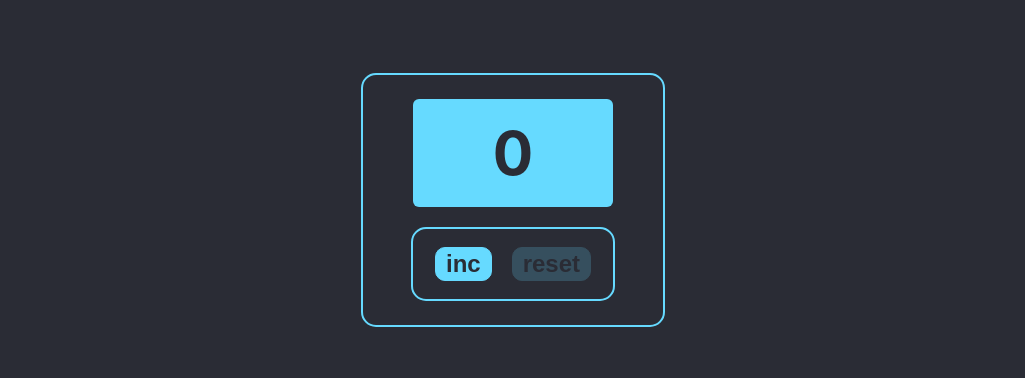
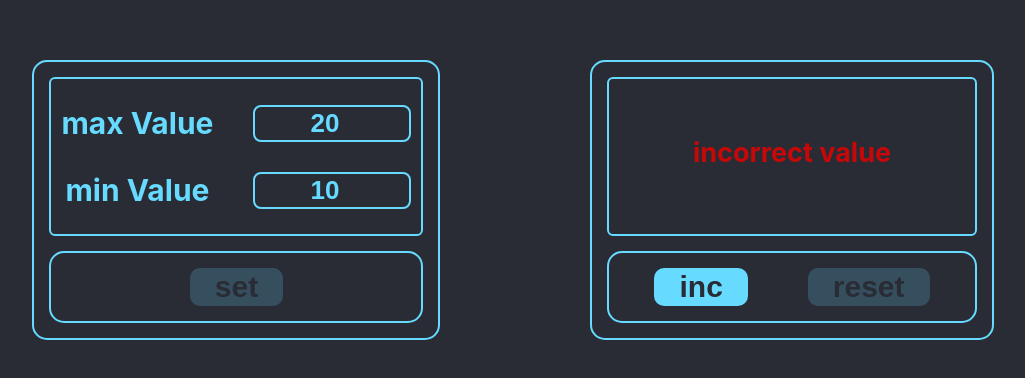
Before and after one commit to MikeWelltoday/counter, a React (Create React App) app: page / in a window 1280 px wide. Shown: the part 200-578 px from the top of the page, without its empty margins (127-1152 px from the left). Built offline with nearby package versions, Linux system fonts and the light colour scheme; the HTML template or start-up script is replaced by a standard one.

Commit message:
=> saved

```diff
--- a/src/App.scss
+++ b/src/App.scss
@@ -4,10 +4,43 @@
   width: 100%;
 
   display: flex;
-  flex-direction: column;
-  column-gap: 50px;
+  flex-flow: row nowrap;
+  column-gap: 150px;
   align-items: center;
   justify-content: center;
+}
 
-  font-size: 30px;
+.body {
+  padding: 15px;
+  border: 2px solid #66daff;
+  border-radius: 15px;
+
+  display: grid;
+  grid-template-rows: repeat(3, 1fr);
+  row-gap: 15px;
+
+  &__display {
+    grid-row: 1/3;
+
+    border: 2px solid #66daff;
+    text-align: center;
+    border-radius: 6px;
+    font-weight: 700;
+
+    color: #66daff;
+  }
+
+  &__buttonsContainer {
+    grid-row: 3/4;
+
+    padding: 15px 45px;
+
+    display: flex;
+    flex-flow: row nowrap;
+    align-items: center;
+    justify-content: center;
+    column-gap: 60px;
+    border: 2px solid #66daff;
+    border-radius: 15px;
+  }
 }
--- a/src/App.tsx
+++ b/src/App.tsx
@@ -1,35 +1,102 @@
-import React, {useState} from 'react'
+import React, {useEffect, useState} from 'react'
 import './App.scss'
 import {Counter} from './components/counter/Counter'
+import {InputPanel} from './components/inputPanel/InputPanel'
 
 //======================================================================================================
 
-export type numType = 0 | 1 | 2 | 3 | 4 | 5
+export type ErroeType = 'both' | 'bottom' | 'ok'
 
 //======================================================================================================
 
 function App() {
 
-    const maxNum: numType = 5
-    const minNum: numType = 0
-    const [num, setNum] = useState<numType>(minNum)
+    const [initialMaxNum, initialMinNum] = [20, 10]
+
+    const [maxNum, setMaxNum] = useState(initialMaxNum)
+    const [minNum, setMinNum] = useState(initialMinNum)
+    const [num, setNum] = useState(minNum)
+    const [inputMode, setInputMode] = useState(false)
+    const [error, setError] = useState<ErroeType>('ok')
+
+    function setInLocalStorage(name: string, item: number) {
+        localStorage.setItem(`${name}`, JSON.stringify(item))
+    }
+
+    function getFromLocalStorage(name: string) {
+        let valueAsString = localStorage.getItem(name)
+        if (valueAsString) {
+            return JSON.parse(valueAsString)
+        }
+    }
+
+    useEffect(() => {
+        setMaxNum(getFromLocalStorage('maxNum') || initialMaxNum)
+        setMinNum(getFromLocalStorage('minNum') || initialMinNum)
+        setNum(getFromLocalStorage('num') || initialMinNum)
+    }, [])
+
+    useEffect(() => {
+        setInLocalStorage('maxNum', maxNum)
+    }, [maxNum])
+
+    useEffect(() => {
+        setInLocalStorage('minNum', minNum)
+    }, [minNum])
+
+    useEffect(() => {
+        setInLocalStorage('num', num)
+    }, [num])
+
+    useEffect(() => {
+        if (!(minNum < 0)) setError('bottom')
+        if (!(maxNum - minNum <= 0)) setError('both')
+        if (maxNum - minNum >= 0 && minNum >= 0) setError('ok')
+    }, [maxNum, minNum])
+
+    function maxNumChange(num: number) {
+        setMaxNum(num)
+    }
+
+    function minNumChange(num: number) {
+        setMinNum(num)
+    }
 
     function increment() {
-        if (num < maxNum) setNum((num + 1) as numType)
+        if (num < maxNum) setNum(num + 1)
     }
 
     function reset() {
         setNum(minNum)
     }
 
+    function inputModeChange(mode: boolean) {
+        setInputMode(mode)
+    }
+
     return (
         <div className={'App'}>
+
+            <InputPanel
+                maxNum={maxNum}
+                minNum={minNum}
+                inputMode={inputMode}
+                error={error}
+                maxNumChange={maxNumChange}
+                minNumChange={minNumChange}
+                inputModeChange={inputModeChange}
+                reset={reset}
+            />
             <Counter
                 maxNum={maxNum}
                 minNum={minNum}
-                value={num}
+                num={num}
+                inputMode={inputMode}
+                error={error}
                 increment={increment}
-                reset={reset}/>
+                reset={reset}
+            />
+
         </div>
     )
 }
--- a/src/components/button/Button.module.scss
+++ b/src/components/button/Button.module.scss
@@ -1,11 +1,10 @@
 .button {
-  font-size: 24px;
+  font-size: 30px;
   font-weight: 700;
   background-color: #66daff;
-  outline: none;
-  border: 1px solid #66daff;
+  border: none;
   border-radius: 10px;
-  padding: 2px 10px;
+  padding: 2px 25px;
   cursor: pointer;
 
   color: #2a2c35;
--- a/src/components/counter/Counter.module.scss
+++ b/src/components/counter/Counter.module.scss
@@ -1,26 +1,19 @@
 .counter {
-  width: 300px;
-  height: 250px;
-  border: 2px solid #66daff;
-  border-radius: 15px;
-  display: flex;
-  flex-flow: column nowrap;
-  align-items: center;
-  justify-content: center;
-  row-gap: 20px;
 }
 
 .display {
-  width: 200px;
-  background-color: #66daff;
-  text-align: center;
+  line-height: 2.4;
   font-size: 60px;
-  border-radius: 6px;
-  font-weight: 700;
 
-  color: #2a2c35;
+  p {
+    font-size: 27px;
+    line-height: 1.2;
+  }
 
-  line-height: 1.8;
+  p.error {
+    line-height: 3.5;
+    color: #c70808;
+  }
 
   &.active {
     color: #c70808;
@@ -28,14 +21,5 @@
 }
 
 .buttonsContainer {
-  width: 200px;
-  height: 70px;
 
-  display: flex;
-  flex-flow: row nowrap;
-  align-items: center;
-  justify-content: center;
-  column-gap: 20px;
-  border: 2px solid #66daff;
-  border-radius: 15px;
 }
--- a/src/components/counter/Counter.tsx
+++ b/src/components/counter/Counter.tsx
@@ -1,27 +1,36 @@
 import React, {FC} from 'react'
 import S from './Counter.module.scss'
 import {Button} from '../button/Button'
-import {numType} from '../../App'
+import {ErroeType} from '../../App'
 
 //======================================================================================================
 
 type CounterPropsType = {
-    value: numType
-    maxNum: numType
-    minNum: numType
+    maxNum: number
+    minNum: number
+    num: number
+    inputMode: boolean
+    error: ErroeType
+    increment: () => void
     reset: () => void
-    increment: () => void
 }
 
 //======================================================================================================
 
 export const Counter: FC<CounterPropsType> = (props) => {
     return (
-        <div className={S.counter}>
-            <div className={`${S.display} ${props.value === props.maxNum && S.active}`}>{props.value}</div>
-            <div className={S.buttonsContainer}>
-                <Button click={props.increment} disabled={props.value === props.maxNum}>inc</Button>
-                <Button click={props.reset} disabled={props.value === props.minNum}>reset</Button>
+        <div className={`body ${S.counter}`}>
+            <div className={`body__display ${S.display} ${props.num === props.maxNum && S.active}`}>
+                {props.error ? <p className={props.error && S.error}>incorrect value</p>
+                    : props.inputMode ? <><p>enter values and press</p> <p>[set] [Enter] [Escape]</p></> : props.num}
+            </div>
+            <div className={`body__buttonsContainer ${S.buttonsContainer}`}>
+                <Button click={props.increment}
+                        disabled={props.num === props.maxNum || props.error === 'both' || props.error === 'bottom'}
+                >inc</Button>
+                <Button click={props.reset}
+                        disabled={props.num === props.minNum || props.error === 'both' || props.error === 'bottom'}
+                >reset</Button>
             </div>
         </div>
     )
--- /dev/null
+++ b/src/components/inputPanel/InputPanel.module.scss
@@ -0,0 +1,50 @@
+.inputPanel {
+
+
+}
+
+.display {
+  display: flex;
+  flex-flow: column nowrap;
+  row-gap: 30px;
+  justify-content: center;
+}
+
+.inputBox {
+  padding: 0 10px;
+
+  font-size: 30px;
+
+  display: flex;
+  column-gap: 40px;
+
+  label {
+    flex-grow: 1;
+  }
+
+  input {
+    background-color: #2a2c35;
+    max-width: 150px;
+    color: #66daff;
+    font-size: 26px;
+    text-align: center;
+    border: 2px solid #66daff;
+    font-weight: 700;
+    border-radius: 8px;
+
+    &.error {
+      background-color: #b90b0b;
+    }
+  }
+
+  input:focus, input:active {
+    border: 2px solid #a018d0;
+    outline: none;
+
+  }
+
+}
+
+.buttonsContainer {
+
+}
--- /dev/null
+++ b/src/components/inputPanel/InputPanel.tsx
@@ -0,0 +1,87 @@
+import React, {ChangeEvent, FC, KeyboardEvent} from 'react'
+import S from './InputPanel.module.scss'
+import {Button} from '../button/Button'
+import {ErroeType} from '../../App'
+
+//======================================================================================================
+
+type InputPanelPropsType = {
+    maxNum: number
+    minNum: number
+    inputMode: boolean
+    error: ErroeType
+    maxNumChange: (num: number) => void
+    minNumChange: (num: number) => void
+    inputModeChange: (mode: boolean) => void
+    reset: () => void
+}
+
+//======================================================================================================
+
+export const InputPanel: FC<InputPanelPropsType> = (props) => {
+
+    function maxNumChangeOnChange(event: ChangeEvent<HTMLInputElement>) {
+        props.maxNumChange(parseInt(event.currentTarget.value, 10))
+    }
+
+    function minNumChangeOnChange(event: ChangeEvent<HTMLInputElement>) {
+        props.minNumChange(parseInt(event.currentTarget.value, 10))
+    }
+
+    function inputModeChangeOnFocus() {
+        props.inputModeChange(true)
+    }
+
+    function inputModeChangeOnBlur() {
+        props.reset()
+        props.inputModeChange(false)
+    }
+
+    function inputModeChangeOnKeyDownHandler(event: KeyboardEvent<HTMLInputElement>) {
+        if (event.key === 'Enter' || event.key === 'Escape') {
+            props.reset()
+            props.inputModeChange(false)
+            event.currentTarget.blur()
+        }
+    }
+
+    return (
+        <div className={`body ${S.inputPanel}`}>
+
+            <div className={`body__display ${S.display}`}>
+
+                <div className={S.inputBox}>
+                    <label htmlFor="maxValue">max Value</label>
+                    <input className={`${props.error === 'both' && S.error}`}
+                           id={'maxValue'}
+                           type="number"
+                           value={props.maxNum}
+                           onFocus={inputModeChangeOnFocus}
+                           onBlur={inputModeChangeOnBlur}
+                           onChange={maxNumChangeOnChange}
+                           onKeyDown={inputModeChangeOnKeyDownHandler}
+                    />
+                </div>
+
+                <div className={S.inputBox}>
+                    <label htmlFor="minValue">min Value</label>
+                    <input className={`${(props.error === 'both' || props.error === 'bottom') && S.error}`}
+                           id={'minValue'}
+                           type="number"
+                           value={props.minNum}
+                           onFocus={inputModeChangeOnFocus}
+                           onBlur={inputModeChangeOnBlur}
+                           onChange={minNumChangeOnChange}
+                           onKeyDown={inputModeChangeOnKeyDownHandler}
+                    />
+                </div>
+            </div>
+
+            <div className={`body__buttonsContainer ${S.buttonsContainer}`}>
+                <Button disabled={props.error === 'both' || props.error === 'bottom' || !props.inputMode}
+                        click={props.reset}
+                >set</Button>
+            </div>
+        </div>
+    )
+}
--- a/src/index.tsx
+++ b/src/index.tsx
@@ -10,9 +10,9 @@ const root = ReactDOM.createRoot(
     document.getElementById('root') as HTMLElement
 )
 root.render(
-    <React.StrictMode>
-        <App/>
-    </React.StrictMode>
+    // <React.StrictMode>
+    <App/>
+    // </React.StrictMode>
 )
 
 // If you want to start measuring performance in your app, pass a function
```
